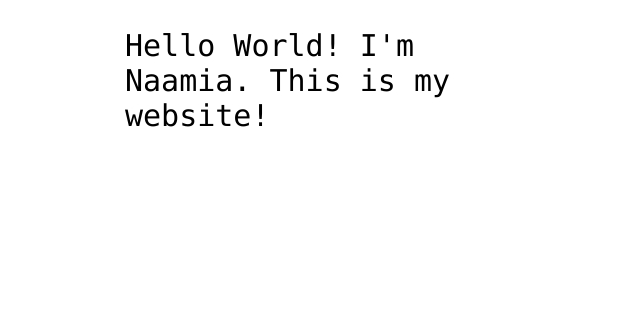
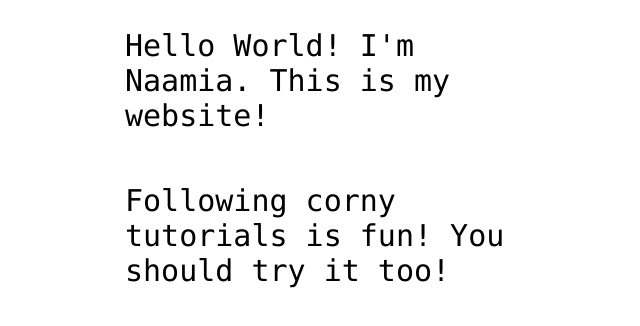
Before and after one commit to Naamia/Naamia-intro.github.io, a plain HTML site: page index.html in a window 1280 px wide. Shown: the part 360-686 px from the top of the page, without its empty margins (315-955 px from the left). Drawn offline with Linux system fonts and the light colour scheme.

Commit message:
Added line re tutorials to index.html

```diff
--- a/index.html
+++ b/index.html
@@ -13,6 +13,6 @@
 
 <!-- Change this code here by copy and pasting your template on line 15 -->
   <p>Hello World! I'm Naamia. This is my website!</p>
-
+<p>Following corny tutorials is fun! You should try it too!</p>
 </body>
 </html>
```
